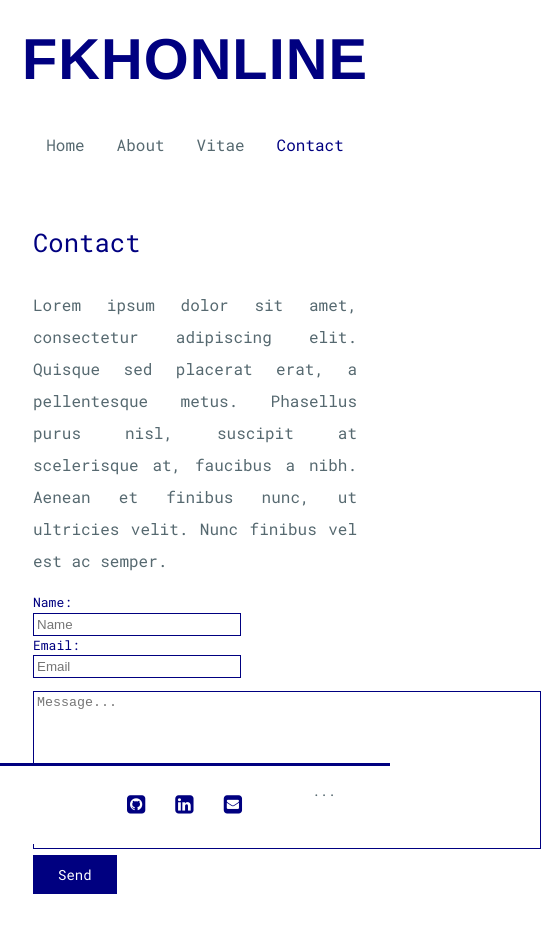
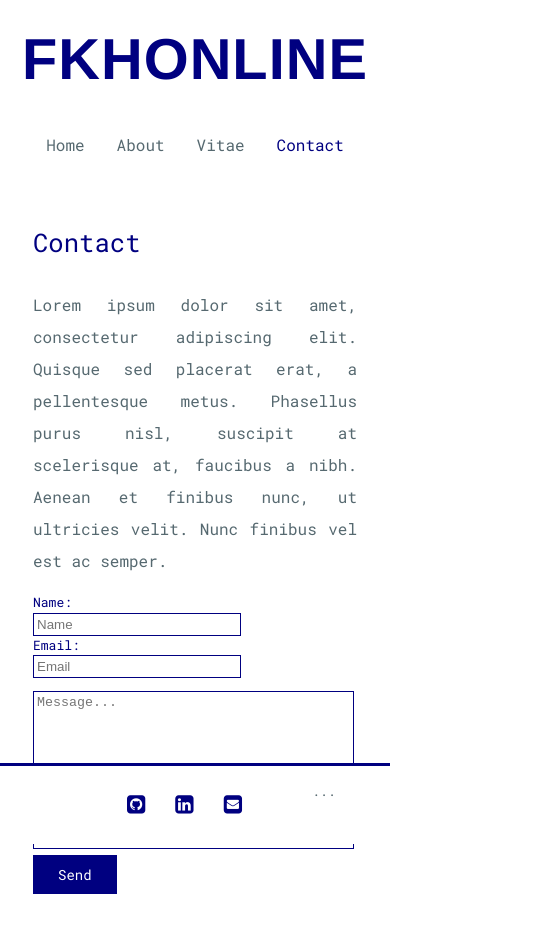
Before and after one commit to fkoh111/fkhonline, a React (Create React App) app: page /Contact in a window 390 px wide. Shown: the top 932 px of the page, 541 px wide, since content can reach past the window. Built offline with nearby package versions, Linux system fonts and the light colour scheme; no server answers; a web font is replaced by a local one.

Commit message:
Contact form somewhat responsive

```diff
--- a/src/components/ContactForm.jsx
+++ b/src/components/ContactForm.jsx
@@ -56,6 +56,7 @@ const ContactForm = () => {
               component="textarea"
               placeholder="Message..."
               rows={10}
+              cols={100}
             />
             <div></div>
             {errors.message && touched.message ? (
--- a/src/css/style.css
+++ b/src/css/style.css
@@ -152,8 +152,11 @@ textarea {
   resize: none;
   outline: none;
   border: 1px solid navy;
-  width: 500px;
   padding: 3px;
+  -webkit-box-sizing: border-box;
+  -moz-box-sizing: border-box;
+  box-sizing: border-box;
+  width: 90%;
 }
 
 .buttonStyle {
```
